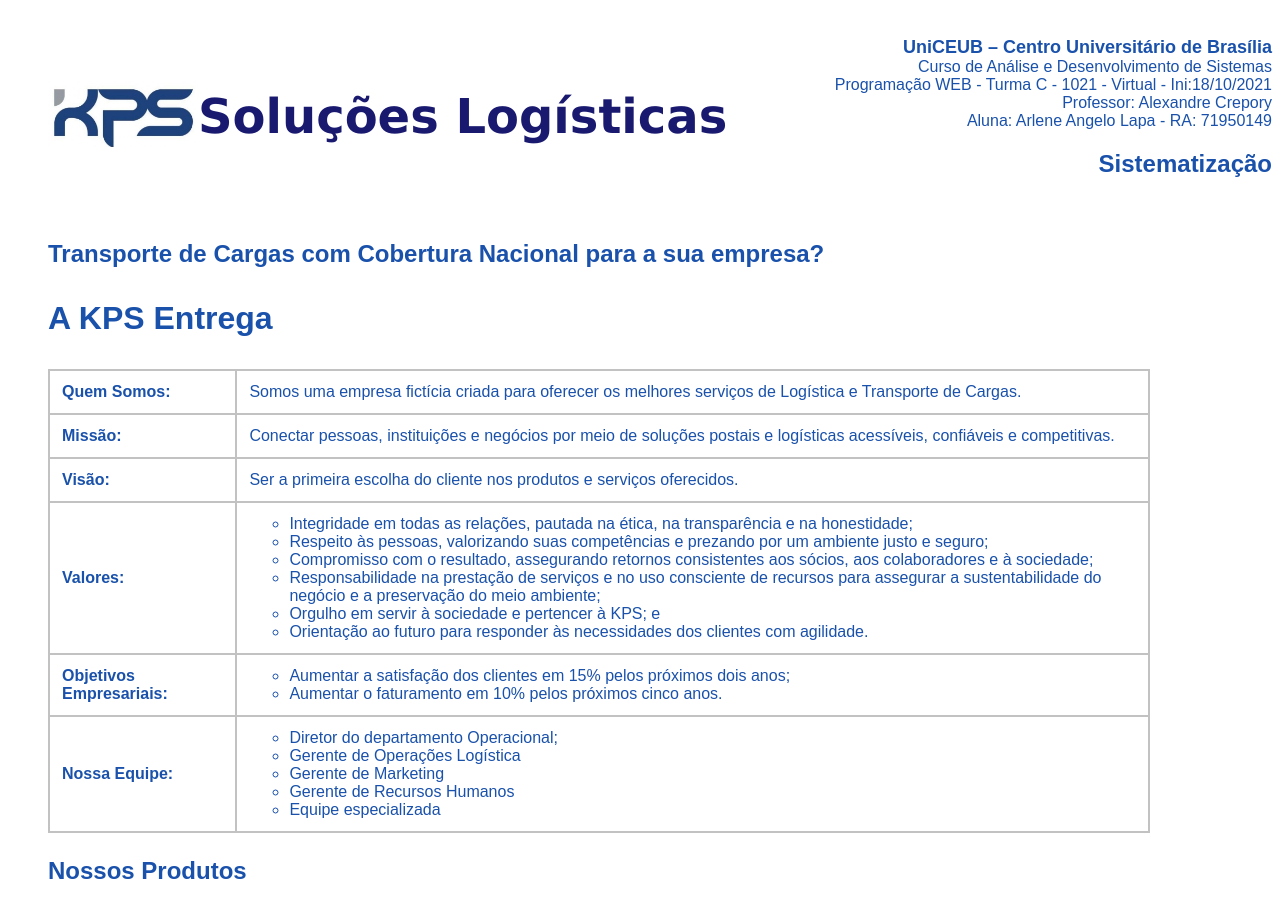
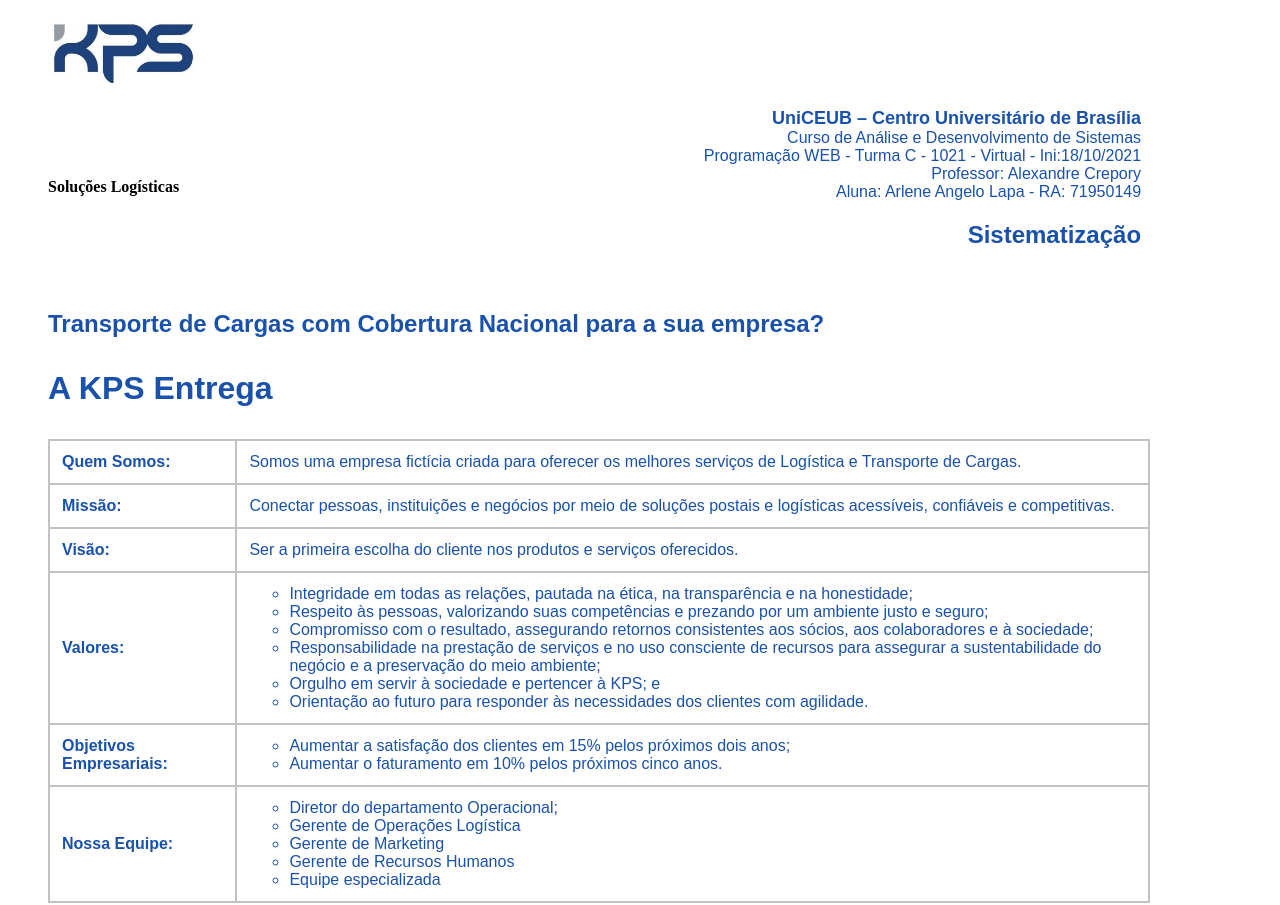
Before and after one commit to ArleneAngelo/pw-sistematizacao, a plain HTML site: page index.html in a window 1280 px wide. Shown: the top 905 px of the page. Drawn offline with Linux system fonts and the light colour scheme.

Commit message:
Update index.html

```diff
--- a/index.html
+++ b/index.html
@@ -7,11 +7,11 @@
   <title>KPS Soluções Logísticas</title>
   </head>
   <body>
-    <div>
       <ul><table width="0" border="0" cellpadding="0" cellspacing="0">
       <tr>
+       <div class="texto1"
         <td width="12%"><img src="https://arleneangelo.github.io/pw-sistematizacao/kps.png" width="150" alt="LOGO-KPS" /></td>
-        <td width="48%"><p><font size="10" face="Verdana" color="#191970"><b>Soluções Logísticas</b></font></p></td>
+        <td width="48%"><p><b>Soluções Logísticas</b></p></td>
         <td width="40%"><div align="right"><b><font face="Arial" color="#1951ab" size="4"><br>UniCEUB – Centro Universitário de Brasília</font></b><br>
         <font face="Arial" color="#1951ab" size="3">
         Curso de Análise e Desenvolvimento de Sistemas<br>
```
